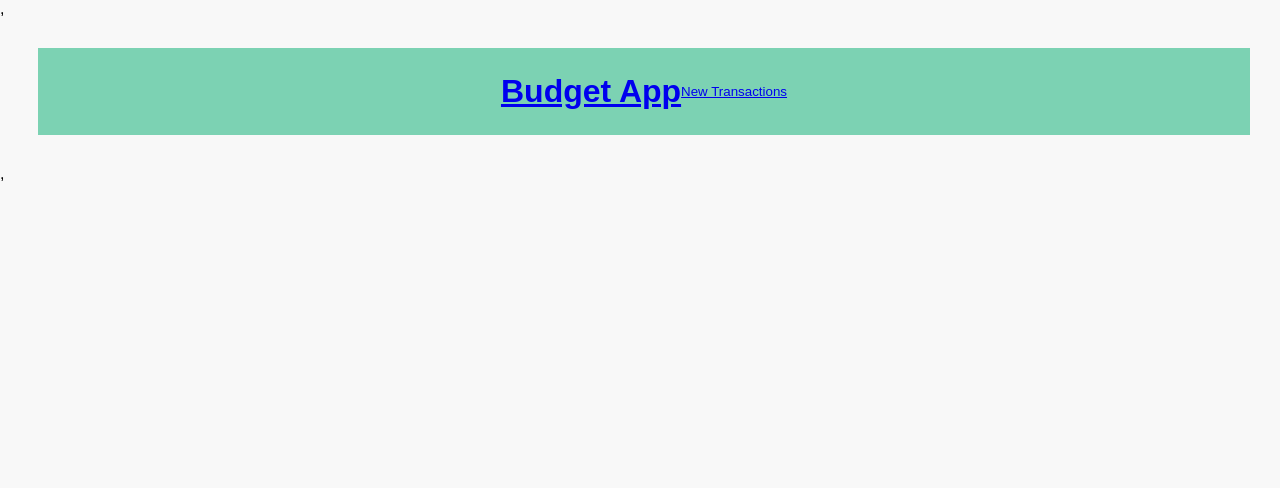
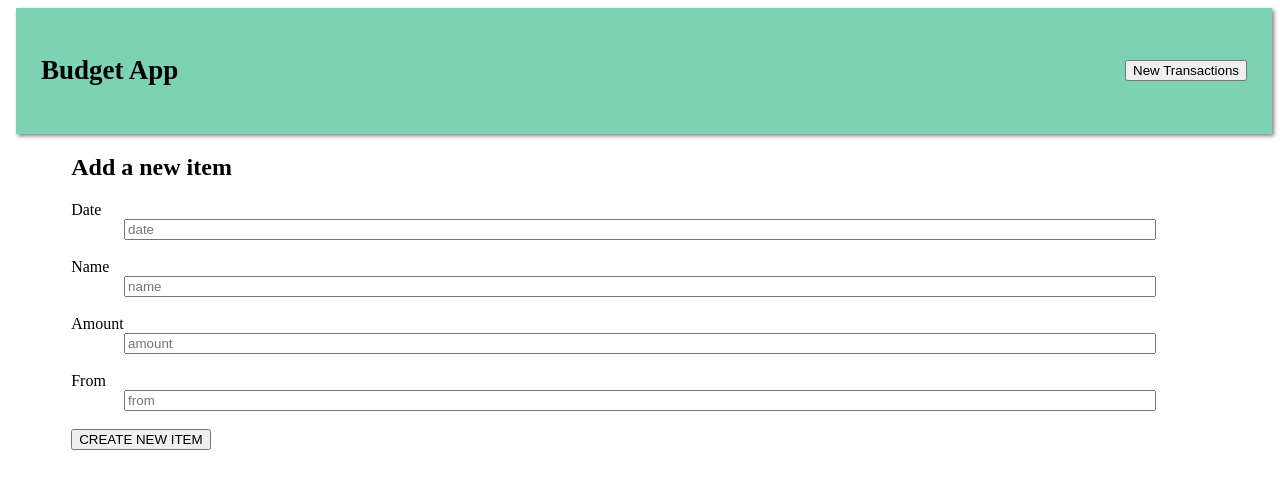
Before and after one commit to 1zuzsuit492/Budget-App, a React (Create React App) app: page /transactions/new in a window 1280 px wide. Shown: the top 488 px of the page. Built offline with nearby package versions, Linux system fonts and the light colour scheme.

Commit message:
angie saved the day and i added some sparkles

```diff
--- a/package.json
+++ b/package.json
@@ -11,7 +11,7 @@
     "react": "^17.0.2",
     "react-dom": "^17.0.2",
     "react-router-dom": "^6.2.1",
-    "react-scripts": "5.0.0",
+    "react-scripts": "^5.0.0",
     "web-vitals": "^2.1.3"
   },
   "scripts": {
--- a/src/App.js
+++ b/src/App.js
@@ -11,15 +11,20 @@ function App() {
     <div className="App">
       <NavBar/>
       <main>
+        {/* <Router> */}
         <Routes>
           <Route exact path="/" element={<Index />}/>
-          <Route path="/new" element={<New />}/>
+          <Route path="transactions/new" element={<New />}/>
           <Route path='/details/:index' element={<Details />}/>
           <Route path='/transactions/:index/edit' element={<Edit />}/>
         </Routes>
+        {/* </Router> */}
       </main>
     </div>
   );
 }
 
 export default App;
+
+//removed router from app.js
+//made changes to line 17
--- a/src/Components/Details.js
+++ b/src/Components/Details.js
@@ -11,7 +11,7 @@ function TransactionDetails (){
 
 useEffect(() => {
 //make a get request to http://localhost:3001/bookmarks/:index
-axios.get(`${URL}/transactions${index}`)
+axios.get(`${URL}/transactions/${index}`) // missing /
 .then((response) => setTransactionsArr(response.data));
 }, []);
 
@@ -27,23 +27,26 @@ return (
       <h3>Transaction Date</h3>
       <p>{transactionsArr.date}</p>
       <h3>Category</h3>
-      <p>{transactionsArr.category}</p>
+      <p>{transactionsArr.source}</p>
       <br />
-      <div class="btn-group" role="group" aria-label="Basic example">
+      <div className="btn-group" role="group" aria-label="Basic example">
         <Link to={'/'}>
-          <button type="button" class="btn btn-primary">Back</button>
+          <button type="button" className="back-btn">Back</button>
         </Link> {/*redirect user to home pg */}
+        <Link to={`/transactions/${index}/edit`}>
+          <button type="button" className="edit-btn">Edit</button>
+        </Link>
         <Link to={`/transaction/${index}/edit`}>
-          <button type="button" class="btn btn-primary">Edit</button>
-        </Link>
-        <Link to={'/transaction/${index}/edit'}>
-          <button onClick={handleDelete} type="button" class="btn btn-primary">Delete</button>
+          <button onClick={handleDelete} type="button" className="delete-btn">Delete</button>
         </Link>
       </div>
     </article>
   );
 }
 
-
+//change: line 32 class to className
+//changed: line 36 error, missing / and missing s
+//changing classnames for css purposes
+//changed category to source
 
 export default TransactionDetails;
--- a/src/Components/Edit.js
+++ b/src/Components/Edit.js
@@ -11,7 +11,7 @@ function TransactionEdit() {
         date: "",
         from: "",
         amount: "",
-        category: "",
+        source: "",
     });
 
     const handleTextChange = (event) => {
@@ -22,7 +22,7 @@ useEffect(() => {
         axios.get(`${URL}/transactions/${index}`)
             .then((response) => {
                 console.log(response.data)
-    setActivity(response.data);
+                setTransactionsArr(response.data);
             })
     }, [index]);
 
@@ -37,19 +37,19 @@ console.log(err);
     };
 
     return (
-    <form  onSubmit={handleSubmit} className="editItem">
-
+        <div>
+            <form onSubmit={handleSubmit} className="editItem">
                 <div className="date">
                     <label htmlFor="date">Date</label>
                     <br />
                     <input id="date" value={transactionsArr.date}
-        name="date" type="text" placeholder="date" onChange={handleTextChange}/>
+                        name="date" type="text" placeholder="date" onChange={handleTextChange} />
                 </div>
 
                 <div className="name">
                     <label htmlFor="name">Name</label>
                     <input id="name" value={transactionsArr.name}
-        name="name" type="text" placeholder="name" onChange={handleTextChange}/>
+                        name="name" type="text" placeholder="name" onChange={handleTextChange} />
                 </div>
 
                 <br />
@@ -57,13 +57,13 @@ return (
                     <label htmlFor="amount">Amount</label>
                     <br />
                     <input id="amount" value={transactionsArr.amount}
-        name="amount" type="number" placeholder="amount" onChange={handleTextChange}/>
+                        name="amount" type="number" placeholder="amount" onChange={handleTextChange} />
                 </div>
 
                 <div className="from">
                     <label htmlFor="from">From</label>
                     <input id="from" name="from" value={transactionsArr.from} type="text"
-        placeholder="from" onChange={handleTextChange}/>
+                        placeholder="from" onChange={handleTextChange} />
                 </div>
 
                 <br />
@@ -71,11 +71,11 @@ return (
                 <input type="submit" value="EDIT" />
 
             </form>
+        </div>
     )
-
-
-
 }
 
 
 export default TransactionEdit;
+
+//changed category to source
--- a/src/Components/Index.css
+++ b/src/Components/Index.css
@@ -1,166 +1,62 @@
-:root {
-	--light: #F8F8F8;
-	--dark: #313131;
-	--grey: #888;
-	--primary: #FFCE00;
-	--secondary: #FE4880;
-	--alert: #FF1E2D;
-}
+nav {
+	background-color: #7CD2B3;
+  	background-attachment: fixed;
+	background-size: cover;
+	background-size: cover;
+	display: flex;
+	/* justify-content: space-between; */
+	align-items: center;
+	padding: 1em;
+	box-shadow: 2px 2px 4px grey;
+	margin-bottom: 1em;
+	font-size: large;
+  }
 
-* {
-	margin: 0;
-	padding: 0;
-	box-sizing: border-box;
-	font-family: montserrat, sans-serif;
-}
+  main {
+	width: 90%;
+	margin: auto;
+  }
 
-input, button {
-	border: none;
-	outline: none;
-	background: none;
-}
+  a {
+	text-decoration: none;
+	color: #000000;
+  }
 
-body {
-	background-color: var(--light);
-}
+  table {
+	width: 50%;
+	margin: auto;
+  }
 
-.App {
-	padding: 30px;
-}
+  td {
+	text-align: center;
+  }
 
-header {
-	display: flex;
-	justify-content: space-between;
-	padding: 15px;
-}
+  tbody td:not(td:first-of-type):hover {
+	transform: scale(1.05);
+	opacity: 0.9;
+	font-weight: bold;
+  }
 
-h1 {
-	color: var(--grey);
-	font-size: 32px;
-	font-weight: 600;
-	text-align: left;
-}
+  tbody tr:nth-child(even) {
+	background: #7CD2B3;
+  }
 
-.total-income {
-	color: var(--grey);
-	font-size: 28px;
-	font-weight: 900;
-	background-color: #DFDFDF;
-	padding: 5px 25px;
-	border-radius: 8px;
-}
+  .New form {
+	margin: auto;
+	width: 95%;
+  }
 
- .income-form {
+  input[type],
+  textarea {
 	display: block;
-	margin: 15px;
-	position: relative;
-}
+	width: 90%;
+	margin: auto;
+  }
 
-.income-form:after {
-	content: "";
-	position: absolute;
-	top: 0px;
-	left: 0px;
-	right: 0px;
-	bottom: 0px;
-	z-index: 0;
-	background-image: linear-gradient(to right, var(--primary), var(--secondary));
-	border-radius: 10px;
-	transition: 0.2s;
-}
+  input[type="submit"] {
+	width: 30%;
+  }
 
-.income-form:focus-within:after {
-	top: -3px;
-	left: -3px;
-	right: -3px;
-	bottom: -3px;
-}
-.form-inner {
-	position: relative;
-	z-index: 1;
-	display: flex;
-	justify-content: center;
-	transition: 0.4s;
-	border-radius: 8px;
-}
-.form-inner input {
-	font-size: 18px;
-	padding: 10px 15px;
-	background-color: #FFF;
-}
-
-.form-inner input[type="text"] {
-	border-radius: 8px 0px 0px 8px;
-	flex: 1 1 100%;
-}
-.form-inner input[type="date"] {
-	border-radius: 0px;
-	min-width: 200px;
-}
-.form-inner input[type="submit"] {
-	border-radius: 0px 8px 8px 0px;
-	cursor: pointer;
-
-	background-image: linear-gradient(to right, var(--primary) 50%, var(--primary) 50%, var(--secondary));
-	background-size: 200%;
-	background-position: 0%;
-
-	color: var(--dark);
-	font-weight: 600;
-	text-transform: uppercase;
-
-	transition: 0.4s;
-}
-
-.form-inner input[type="submit"]:hover {
-	background-position: 100%;
-	color: #FFF;
-}
-
-.income-list {
-	padding: 15px;
-}
-
-.income-list .income-item {
-	position: relative;
-	padding: 10px 15px;
-	background-color: #FFF;
-	border-radius: 8px;
-	margin-bottom: 15px;
-	display: flex;
-	transition: 0.4s;
-	padding-left: 75px;
-}
-
-.income-list .income-item .remove-item {
-	position: absolute;
-	width: 0;
-	top: 0;
-	left: 0;
-	bottom: 0;
-	overflow: hidden;
-
-	cursor: pointer;
-	display: block;
-	color: var(--light);
-	font-weight: 600;
-	background-color: var(--alert);
-	border-radius: 8px 0px 0px 8px;
-	transition: 0.2s;
-}
-
-.income-list .income-item:hover .remove-item {
-	width: 50px;
-}
-
-.income-list .income-item .desc {
-	flex: 1 1 100%;
-}
-
-.income-list .income-item .price,
-.income-list .income-item .date {
-	min-width: 125px;
-}
-.income-list .income-item:hover {
-	box-shadow: 0px 0px 6px rgba(0,0,0,0.1);
-}
+  h1 {
+	  text-align: center;
+  }
--- a/src/Components/NavBar.css
+++ b/src/Components/NavBar.css
@@ -2,11 +2,7 @@
     background-color: #7CD2B3;
     color: white;
     display: flex;
-    justify-content: center;
+    justify-content: space-between;
     padding: 25px;
     margin-left: 0.5rem;
   }
-
-  h1{
-    color: black;
-  }
--- a/src/Components/New.js
+++ b/src/Components/New.js
@@ -11,7 +11,7 @@ function NewTransaction (){
     date:"",
     from:"",
     amount:"",
-    category:""
+    category:"",
   }); //using states to save inputted info
 
   const handleTextChange = (event) => {
@@ -34,14 +34,14 @@ return (
 
   <div className="date">
   <label htmlFor="date">Date</label>
-  <input id="date" value={activity.date} name="date"
+  <input id="date" value={transactionsArr.date} name="date"
   type="text" placeholder="date" onChange={handleTextChange}/>
   </div>
 
   <br />
   <div className="name">
   <label htmlFor="name">Name</label>
-  <input id="name" value={activity.name} name="name"
+  <input id="name" value={transactionsArr.name} name="name"
   type="text" placeholder="name" onChange={handleTextChange}/>
   </div>
 
@@ -49,7 +49,7 @@ return (
   <div className="amount">
   <label htmlFor="amount">Amount</label>
   <input
-  id="amount" value={activity.amount} name="amount"
+  id="amount" value={transactionsArr.amount} name="amount"
   type="number" placeholder="amount" onChange={handleTextChange}/>
   </div>
 
@@ -57,7 +57,7 @@ return (
   <div className="from">
   <label htmlFor="from">From</label>
   <br />
-  <input id="from" name="from" value={activity.from}
+  <input id="from" name="from" value={transactionsArr.from}
   type="text" placeholder="from" onChange={handleTextChange}/>
   </div>
 
--- a/src/Components/Transaction.js
+++ b/src/Components/Transaction.js
@@ -6,15 +6,15 @@ function Transaction({element, index}) { //props from fetch
             <td>
                 {element.date}
             </td>
-            <p>
+            <td>
                 <Link to={`/details/${index}`}>{element.name}</Link>
-            </p>
+            </td>
             <td>
                 {element.amount}
             </td>
 
             <td>
-            <Link to={`/transaction/${index}/edit`}>
+            <Link to={`/transactions/${index}/edit`}>
                 <button type='button' className='button'>Edit</button>
             </Link>
             </td>
@@ -30,3 +30,7 @@ function Transaction({element, index}) { //props from fetch
 //this component tells homepage what to display
 
 export default Transaction;
+
+//TROUBLESHOOTING:
+//DON'T CHANGE element.
+//made transactions plural
--- a/src/index.js
+++ b/src/index.js
@@ -2,14 +2,14 @@ import React from 'react';
 import ReactDOM from 'react-dom';
 import App from './App';
 import reportWebVitals from './reportWebVitals';
-import {BrowserRouter} from "react-router-dom";
+import { BrowserRouter } from "react-router-dom";
 
 
 ReactDOM.render(
-    <BrowserRouter>,
+    <BrowserRouter>
      <React.StrictMode>
       <App />
-      </React.StrictMode>,
+      </React.StrictMode>
     </BrowserRouter>,
   document.getElementById('root')
 );
```
Also changed, not shown: 1 other file (tests, documents, lock files or other folders). Lines whose indentation alone changed are shown as unchanged.
